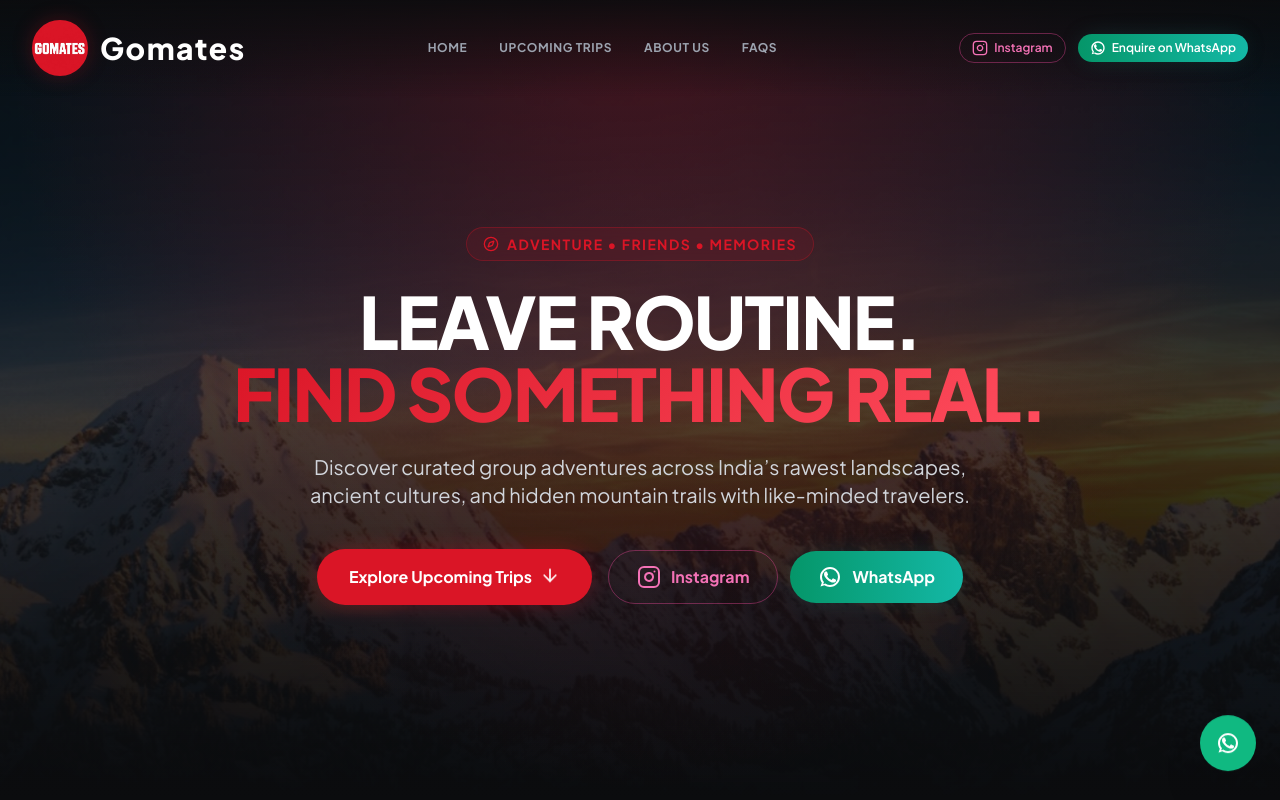
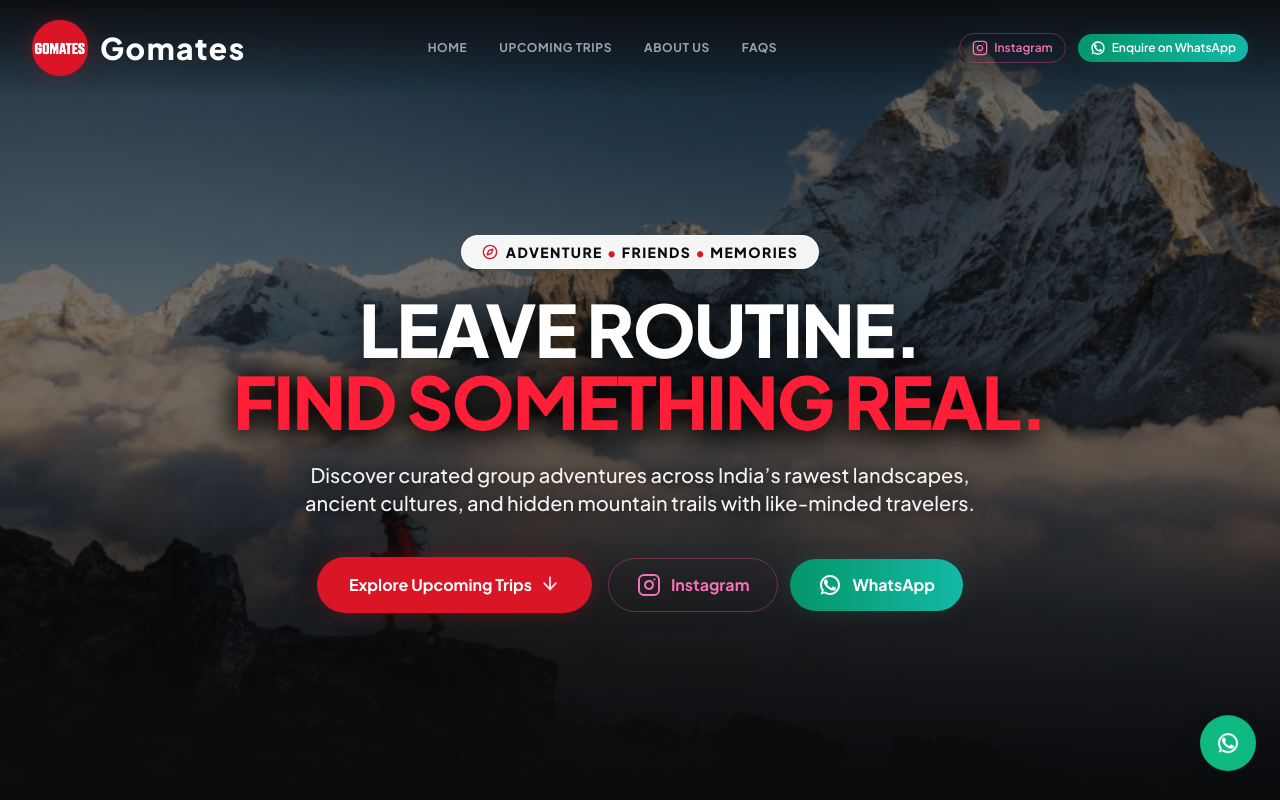
Before and after one commit to hishamahmad7799-dotcom/Gomates-, a Next.js app: page / in a window 1280 px wide. Shown: the top 800 px of the page. Built offline with nearby package versions, Linux system fonts and the light colour scheme.

Commit message:
Update Gomates website

```diff
--- a/components/home/Hero.tsx
+++ b/components/home/Hero.tsx
@@ -8,54 +8,60 @@ import { ArrowDown, Compass } from "lucide-react";
 import WhatsAppButton from "@/components/shared/WhatsAppButton";
 import InstagramButton from "@/components/shared/InstagramButton";
 
+
 export default function Hero() {
   return (
-    <section className="relative min-h-[85vh] lg:min-h-screen flex items-center justify-center pt-24 pb-16 overflow-hidden bg-dark-bg">
-      {/* Background Image with Dark Vignette & Slow Cinematic Zoom Effect */}
+    <section className="relative min-h-[90vh] sm:min-h-screen flex items-center justify-center pt-28 pb-16 overflow-hidden bg-dark-bg">
+      {/* Background Image Container */}
       <div className="absolute inset-0 z-0 overflow-hidden">
         <motion.div
           initial={{ scale: 1 }}
-          animate={{ scale: 1.15 }}
+          animate={{ scale: 1.03 }}
           transition={{
-            duration: 20,
+            duration: 16,
             repeat: Infinity,
             repeatType: "reverse",
-            ease: "linear",
+            ease: "easeInOut",
           }}
-          className="relative w-full h-full"
+          className="relative w-full h-full will-change-transform transform-gpu"
         >
           <Image
             src="/images/hero-bg.jpg"
-            alt="Snow Capped Mountains Sunset"
+            alt="Hiker trekking high mountain ridge above clouds"
             fill
             priority
+            unoptimized
+            quality={100}
             sizes="100vw"
-            className="object-cover object-center opacity-55"
+            className="object-cover object-[25%_65%] sm:object-[30%_center] md:object-center opacity-85 sm:opacity-90"
           />
         </motion.div>
-        {/* Multilayer gradient overlays */}
-        <div className="absolute inset-0 bg-gradient-to-t from-dark-bg via-dark-bg/60 to-dark-bg/80" />
-        <div className="absolute inset-0 bg-gradient-hero" />
+
+        {/* Enhanced Contrast Overlays for Text Legibility */}
+        <div className="absolute inset-0 bg-gradient-to-t from-dark-bg via-dark-bg/50 to-dark-bg/60 pointer-events-none" />
+        <div className="absolute inset-0 bg-radial-vignette from-black/40 via-transparent to-dark-bg/80 pointer-events-none" />
       </div>
 
       {/* Hero Content Container */}
       <div className="relative z-10 max-w-5xl mx-auto px-4 sm:px-6 lg:px-8 text-center">
-        {/* Eyebrow Badge */}
-        <div className="inline-flex items-center gap-2 px-4 py-1.5 mb-6 rounded-full bg-accent-primary/10 border border-accent-primary/30 backdrop-blur-md">
-          <Compass className="w-4 h-4 text-accent-primary animate-spin-slow" />
-          <span className="text-xs sm:text-sm font-bold uppercase tracking-widest text-accent-primary">
-            ADVENTURE • FRIENDS • MEMORIES
+        {/* Eyebrow Badge - Mobile Optimized Compact White Pill */}
+        <div className="inline-flex items-center gap-1.5 sm:gap-2 px-3.5 sm:px-5 py-1 sm:py-1.5 mb-5 sm:mb-6 rounded-full bg-white/95 border border-white/80 backdrop-blur-md shadow-xl max-w-[92vw] sm:max-w-none">
+          <Compass className="w-3.5 h-3.5 sm:w-4 sm:h-4 text-[#DA1526] animate-spin-slow shrink-0" />
+          <span className="text-[10px] sm:text-xs md:text-sm font-black uppercase tracking-wider sm:tracking-widest text-[#0B0C0E] whitespace-nowrap">
+            ADVENTURE <span className="text-[#DA1526]">•</span> FRIENDS <span className="text-[#DA1526]">•</span> MEMORIES
           </span>
         </div>
 
         {/* Headline */}
-        <h1 className="text-4xl sm:text-6xl md:text-7xl font-black text-white tracking-tight leading-none mb-6">
+        <h1 className="text-4xl sm:text-6xl md:text-7xl font-black text-white tracking-tight leading-tight mb-6 drop-shadow-[0_4px_16px_rgba(0,0,0,0.9)]">
           LEAVE ROUTINE. <br />
-          <span className="text-gradient-accent">FIND SOMETHING REAL.</span>
+          <span className="text-[#FF1E38] font-black tracking-tight drop-shadow-[0_3px_12px_rgba(0,0,0,0.9)]">
+            FIND SOMETHING REAL.
+          </span>
         </h1>
 
         {/* Subtitle */}
-        <p className="max-w-2xl mx-auto text-base sm:text-xl text-gray-300 font-normal leading-relaxed mb-10">
+        <p className="max-w-2xl mx-auto text-base sm:text-xl text-gray-100 font-medium leading-relaxed mb-10 drop-shadow-[0_2px_8px_rgba(0,0,0,0.9)]">
           Discover curated group adventures across India’s rawest landscapes,
           ancient cultures, and hidden mountain trails with like-minded
           travelers.
```
Also changed, not shown: public/images/hero-bg.jpg, 1 other file (tests, documents, lock files or other folders).
